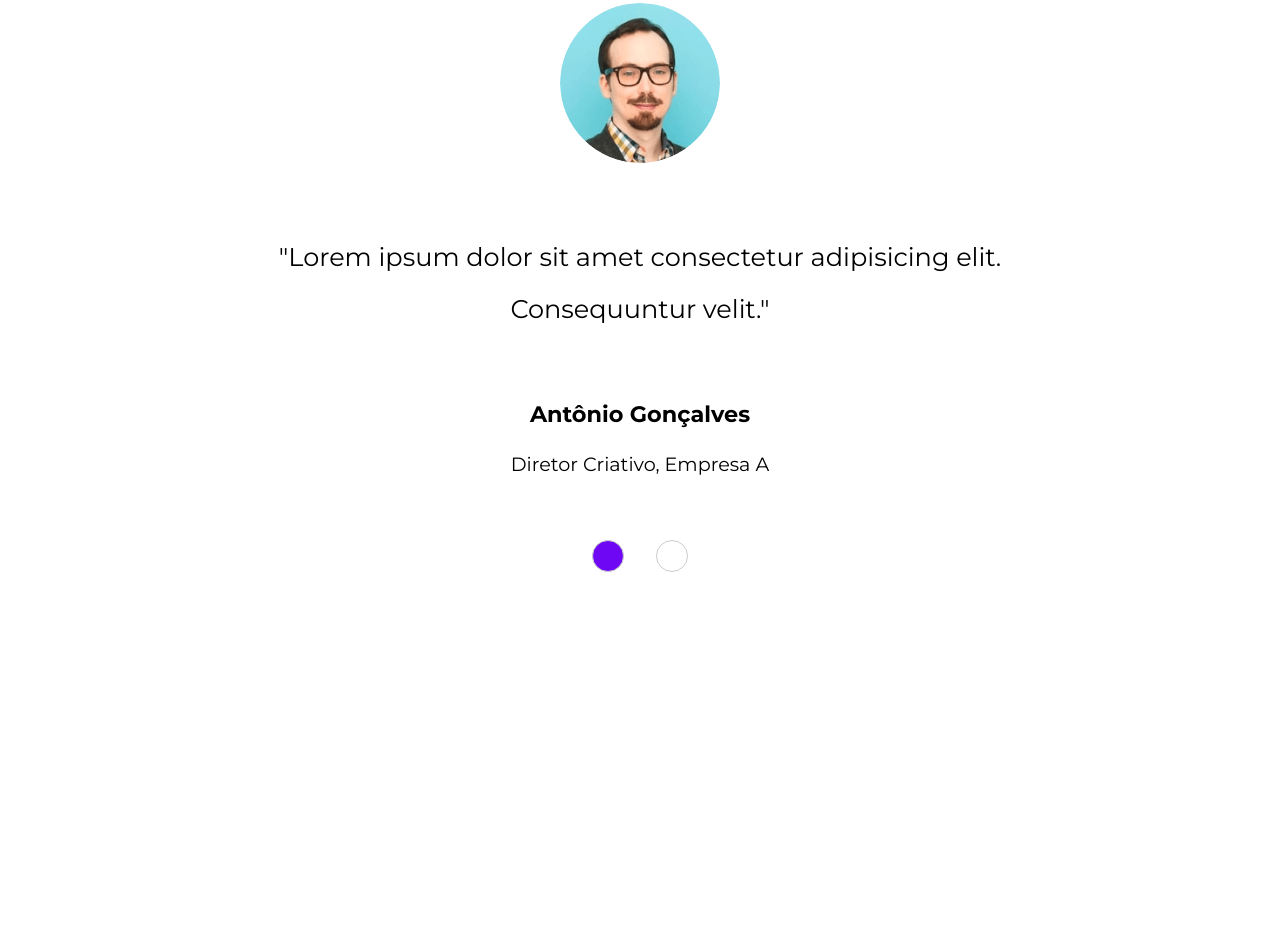
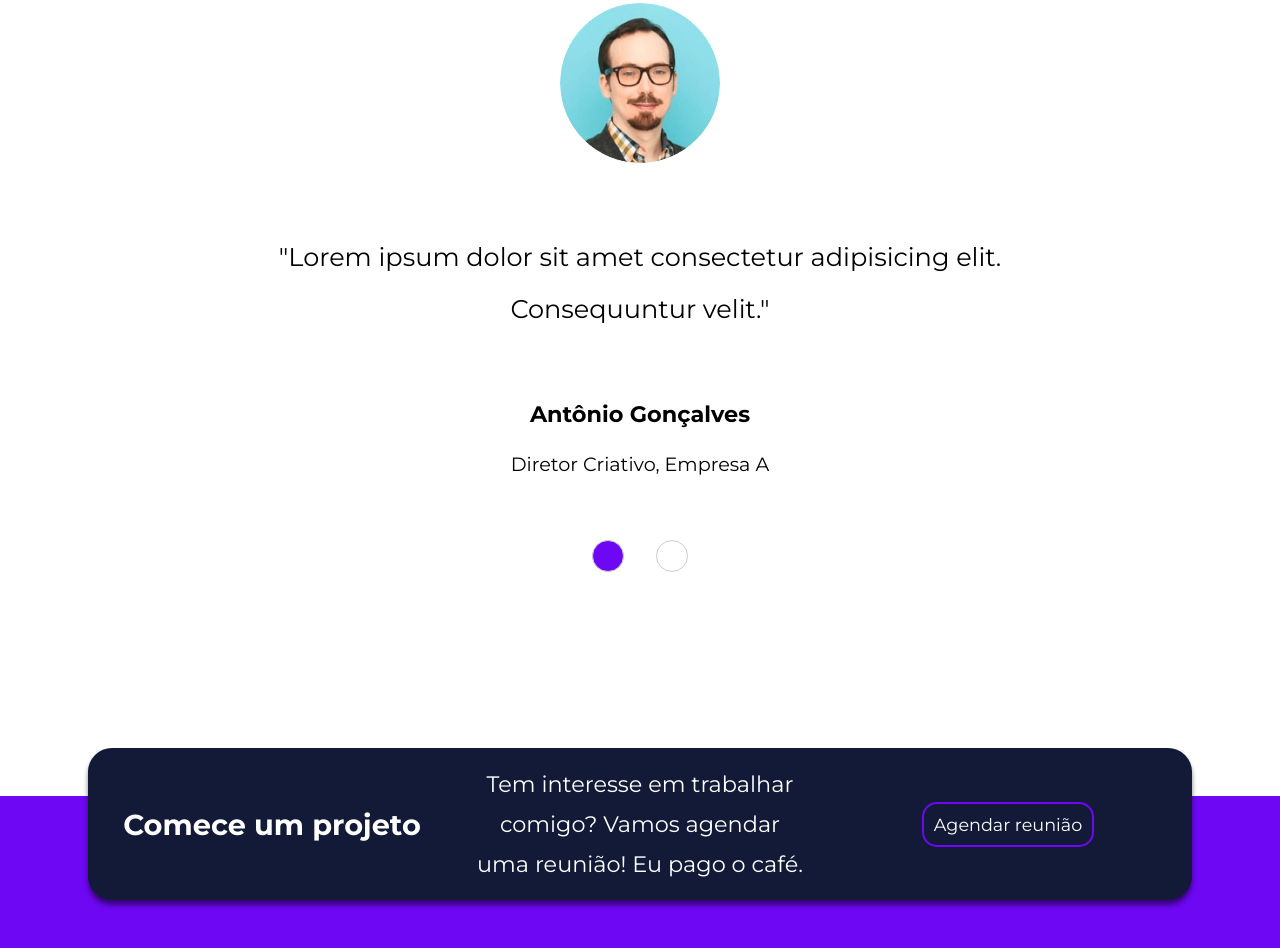
Before and after one commit to AleckDevv/AleckDevv-projeto-portif-lio, a plain HTML site: page index.html in a window 1280 px wide. Shown: the part 3803-4751 px from the top of the page. Before the commit the page ends 4503 px from the top, so only its background shows below. Drawn offline with Linux system fonts and the light colour scheme.

Commit message:
feito o count action

```diff
--- a/index.html
+++ b/index.html
@@ -239,7 +239,13 @@
         As pessoas com quem já trabalhei disseram coisas boas ao meu respeito
       </p>
       <div class="slider">
-        <input class="slider-input" checked type="radio" id="slider-1" name="slider" />
+        <input
+          class="slider-input"
+          checked
+          type="radio"
+          id="slider-1"
+          name="slider"
+        />
         <input class="slider-input" type="radio" id="slider-2" name="slider" />
         <div class="slider-area">
           <div class="slider-item">
@@ -268,6 +274,27 @@
       </div>
     </section>
     <!-- Fim da area do slider -->
+
+    <!-- Area para o count action -->
+    <section class="cta">
+      <div class="overlay"></div>
+      <div class="container">
+        <div class="area">
+          <div class="area-side">
+            <p class="title">Comece um projeto</p>
+          </div>
+          <div class="area-side">
+            <p class="subtitle">
+              Tem interesse em trabalhar comigo? Vamos agendar uma reunião! Eu
+              pago o café.
+            </p>
+          </div>
+          <div class="area-side">
+            <a class="btn" href="#">Agendar reunião</a>
+          </div>
+        </div>
+      </div>
+    </section>
     <script src="src/script/script.js"></script>
   </body>
 </html>
--- a/src/style/style.css
+++ b/src/style/style.css
@@ -11,6 +11,7 @@
     --color-btn: #6E07F4;
     --color-borda: #ccc;
     --bg-imagem: #5BE9B9;
+    --bg-cta: #121A37;
 }
 
 body {
@@ -334,7 +335,57 @@ body {
 #slider-2:checked~.slider-nav .n2 {
     background-color: var(--color-btn);
 }
+
 /* Fim do slider */
+
+/* Area para  o count action*/
+.cta {
+    background-color: var(--color-btn);
+}
+
+.cta .overlay {
+    background-color: var(--font-color-second);
+    height: 6rem;
+}
+
+.cta .container {
+    margin-top: -6rem;
+}
+
+.cta .area {
+    width: 100%;
+    /* margin: 0 2rem; */
+    padding: 1rem;
+    background-color: var(--bg-cta);
+    color: var(--font-color-second);
+    border-radius: 1.5rem;
+    text-align: center;
+    display: flex;
+    flex-direction: row;
+    gap: 2rem;
+    align-items: center;
+    box-shadow: 0 5px 5px rgba(0, 0, 0, .5);
+}
+
+.cta .area-side {
+    flex: 1;
+}
+
+.cta .title {
+    font-weight: bold;
+    font-size: 1.8rem;
+}
+
+.cta .subtitle {
+    font-size: 1.4rem;
+    line-height: 2.5rem;
+}
+
+.cta .btn {
+    font-size: 1.1rem;
+    color: var(--font-color-second);
+    text-decoration: none;
+}
 
 /*
 Responsividade
@@ -424,4 +475,8 @@ Responsividade
     .colaboracao h2 {
         font-size: 1.3rem;
     }
+
+    .cta .area {
+        flex-direction: column;
+    }
 }
```
